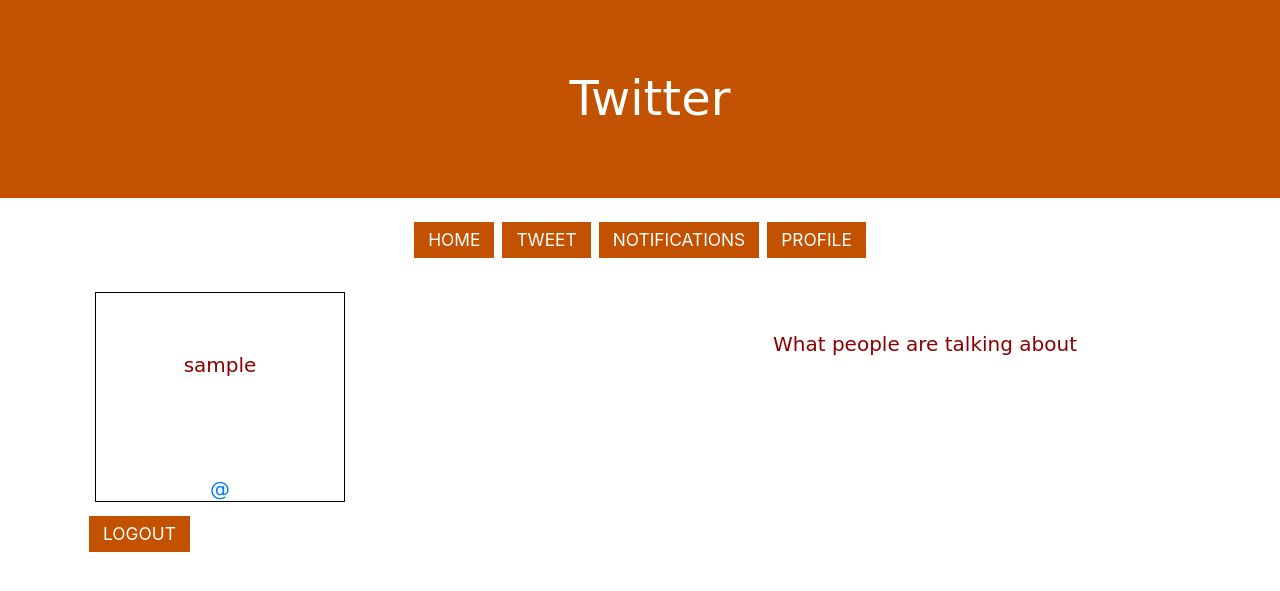
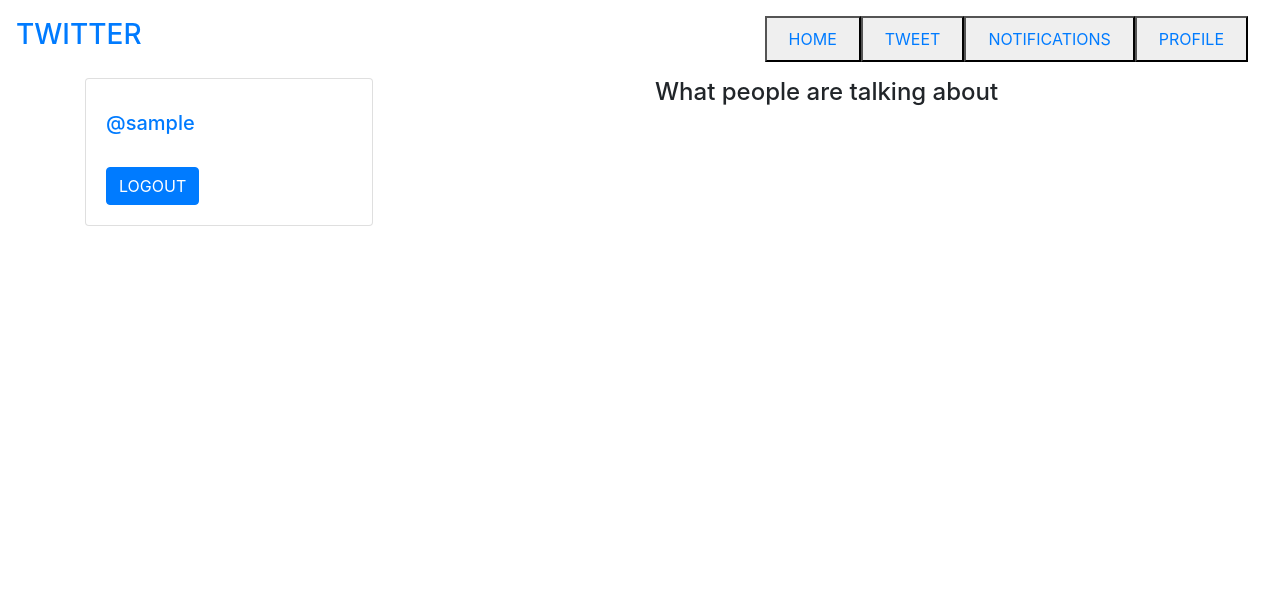
Before and after one commit to avelynok/TwitterClone, a Django app: page / in a window 1280 px wide. Shown: the top 591 px of the page. Run offline with Django 3.2, Linux system fonts and the light colour scheme; the visitor is signed in with stand-in values (Sample User, id 1); data that the repository does not hold is empty; some libraries are stand-ins or nearby versions.

Commit message:
updated pages look

```diff
--- a/templates/SignupForm.html
+++ b/templates/SignupForm.html
@@ -6,5 +6,6 @@
         {{ form.as_p }}
         <input type="submit" value="Submit">
     </form>
+    <p>Already have an account?<a href="{% url 'loginview'%}"> Login</a> instead!</p>
 
 {% endblock %}
--- a/templates/base.html
+++ b/templates/base.html
@@ -9,24 +9,12 @@
 
     <!-- Bootstrap CSS -->
     <link rel="stylesheet" href="https://stackpath.bootstrapcdn.com/bootstrap/4.5.0/css/bootstrap.min.css" integrity="sha384-9aIt2nRpC12Uk9gS9baDl411NQApFmC26EwAOH8WgZl5MYYxFfc+NcPb1dKGj7Sk" crossorigin="anonymous">
-    <link rel="stylesheet" href="{% static 'twitter.css' %}">
-    <title>Hello, world!</title>
+
+    <title>Twitter!</title>
   </head>
   <body>
-
-    <div class="page-header" style="background-color: #C25100;
-    margin-top: 0;
-    padding: 20px 20px 20px 40px;
-    text-align: center; ">
-        <h1 style="color: #ffffff;
-    font-size: 36pt;
-    text-decoration: none; font-family: 'Lobster', cursive;
-    text-align: center;
-    margin: 50px auto;"><a href="/">Twitter</a></h1>
-    </div>
     {% block content %}
 
     {% endblock %}
-
   </body>
 </html>
--- a/templates/index.html
+++ b/templates/index.html
@@ -1,56 +1,56 @@
 {% extends 'base.html' %}
 
 {% block content %}
-  <div class="center" style="display: flex;
-    justify-content: center;
-    align-items: center;
-    margin: 20px;">
-        <button class="button"><a href="{% url 'homepage'%}">HOME</a></button>
-        <button class="button"><a href="{% url 'add_tweet' id=user.id %}">TWEET</a></button>
-        <button class="button"><a href="{% url 'notification'%}">NOTIFICATIONS</a></button>
-        <button class="button"><a href="{% url 'authorinfo' id=user.id %}">PROFILE</a></button>
 
-  </div>
+<nav class="navbar " >
+    <a class="navbar-brand" href="/"><h3>TWITTER</h3></a>
+
+  <nav class="navbar  nav justify-content-center">
+    <ul class=" nav nav-pills nav-fill ">
+      <button class="nav-item ">
+        <a class="nav-link" href="{% url 'homepage'%}">HOME<span class="sr-only">(current)</span></a>
+      </button>
+      <button class="nav-item">
+        <a class="nav-link" href="{% url 'add_tweet' id=user.id %}">TWEET</a>
+      </button>
+      <button class="nav-item">
+        <a class="nav-link" href="{% url 'notification'%}">NOTIFICATIONS</a>
+      </button>
+      <button class="nav-item">
+        <a class="nav-link" href="{% url 'authorinfo' id=user.id %}">PROFILE</a>
+      </button>
+    </ul>
+  </nav>
+</nav>
 
 <div>
 {% if user.is_authenticated %}
 <div class="container">
 <div class="row">
 <div class="col-sm">
-          <div style="display:flex; flex-direction: column; align-items: right; align-content: space-evenly; height: 210px; width: 250px;border: 1px solid black; margin: 10px; padding: 10px">
-            <h4>{{ user.username }}</h4>
-            <h4><a href="{% url 'authorinfo' id=user.id %}">@{{user.displayname}}</a></h4>
+<div class="card" style="width: 18rem;">
+  <div class="card-body">
+    <h3 class="card-title">{{ user.displayname }}</h3>
+    <h5 class="card-text"><a href="{% url 'authorinfo' id=user.id %}">@{{user.username}}</a></h5>
     <br>
-            <br>
+    <a href="{% url 'logoutview'%}" class="btn btn-primary">LOGOUT</a>
   </div>
- <button class="button"><a href="{% url 'logoutview'%}">LOGOUT</a></button>
+</div>
 </div>
 <div class="col-sm">
 <h4>What people are talking about</h4>
 {% for tweet in data %}
-
-  <li style="list-style-type: none; display: flex; flex-direction: column; align-items: center; height: 100px; width: 400px; ">
-  <a href="{% url 'authorinfo' id=tweet.author.id %}">@{{ tweet.author }}</a>
-     {{ tweet.time }}
-     <a href="{% url 'tweet_detail' id=tweet.id %}">{{ tweet.tweet }}</a>
-    </p>
-
-
-  </li>
-
+<div class="card w-160">
+<div class="card-body">
+<h5 class="card-subtitle mb-2 text-muted"><a href="{% url 'authorinfo' id=tweet.author.id %}">@{{ tweet.author }}</a></h5>
+<p class="card-text">{{ tweet.tweet }}</p>
+<a href="{% url 'tweet_detail' id=tweet.id %}" class="card-link">{{ tweet.time }}</a>
+</div>
+</div>
 {% endfor %}
 </div>
 </div>
 </div>
-
+{% endif %}
 </div>
-
-
-
-
-
-
-
-   {% endif %}
-
 {% endblock %}
--- a/templates/static/twitter.css
+++ /dev/null
@@ -1,58 +0,0 @@
-.page-header {
-    background-color: #C25100;
-    margin-top: 0;
-    padding: 20px 20px 20px 40px;
-    text-align: center;
-}
-
-.page-header h1, .page-header h1 a, .page-header h1 a:visited, .page-header h1 a:active {
-    color: #ffffff;
-    font-size: 36pt;
-    text-decoration: none;
-}
-
-h1, h4 {
-    font-family: 'Lobster', cursive;
-    text-align: center;
-    margin: 50px auto;
-}
-
-.center {
-    display: flex;
-    justify-content: center;
-    align-items: center;
-}
-
-.button, .button a, .button a:visited, .button a:active {
-
-    background-color: #C25100;
-    text-align: center;
-    color: #ffffff;
-    font-size: 13pt;
-    text-decoration: none;
-    cursor: pointer;
-    margin: 4px;
-    border: none;
-    cursor: pointer;
-    padding: 5px 5px;
-}
-
-
-
-p {
-    margin: 50px auto;
-    text-align: center;
-    width: 50%;
-    font-size: 16px;
-}
-
-h4 {
-    margin: 50px auto;
-    text-align: center;
-    font-size: 20px;
-    color: darkred ;
-}
-strong {
-    font-size: 19px;
-    color: darkred ;
-}
```
Also changed, not shown: templates/addtweet.html (+21 -0 lines), templates/authorinfo.html (+50 -23 lines), templates/notifications.html (+20 -0 lines), templates/tweet_detail.html (+26 -10 lines). Lines whose indentation alone changed are shown as unchanged.
